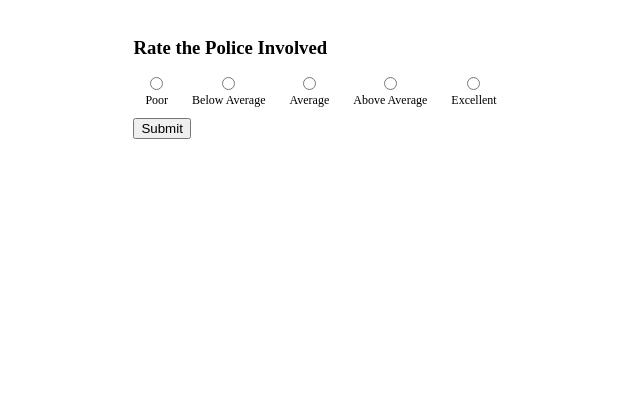
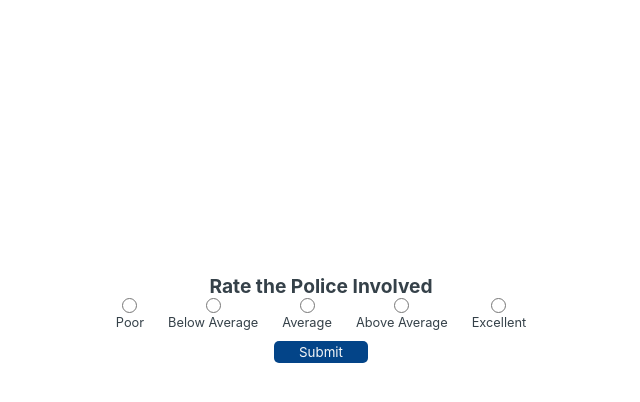
Before and after one commit to charlespaull/yes-no_reviewComponent, a React (Create React App) app in the folder yes-no-user/: page / in a window 1280 px wide. Shown: the top 402 px of the page, without its empty margins (319-959 px from the left). Built offline with nearby package versions, Linux system fonts and the light colour scheme.

Commit message:
moved some code around, styling essentially done. need some match help to style guide & classes from Ian.

```diff
--- a/yes-no-user/src/RatingButtons.js
+++ b/yes-no-user/src/RatingButtons.js
@@ -95,12 +95,12 @@ class RatingButtons extends Component {
     render() {
         // map over ratings array to get each rating name
         let officer_rating;
+        // rating component variable holds rating before user submit
+        let rating_component;
         // declare var that holds confirm component after user submit
         let confirmation_submit;
         // conditional to hold logic for submit - default null
         let conditional = null;
-        // rating component variable holds rating before user submit
-        let rating_component;
 
         // map over render
         officer_rating = (
@@ -118,7 +118,7 @@ class RatingButtons extends Component {
                             // from the index parameter - will track the index from the map function
                             onChange={() => this.onSelectChangeIndex(index)}>
                         </input>
-                        <span>
+                        <span className="span-rating">
                             {rating.rating}
                         </span>
                     </div>
@@ -126,27 +126,10 @@ class RatingButtons extends Component {
             </div>
         )
 
-        // confirmed_submit component
-        confirmation_submit = (
-            <div className="confirmation-container">
-                <div className="rating-thankYou">
-                    Thank you for your Rating!
-                </div>
-                <div className="police-emoji">
-                    <span
-                        id={"policeIcon"}
-                        aria-label="jxs-ally/accessible-emoji"
-                        role="img">
-                            👮🏼‍
-                    </span>
-                </div>
-            </div>
-        )
-
         rating_component = (
             <div className="rating-container">
                 <div className="rating-title">
-                    <h3>Rate the Police Involved</h3>
+                    Rate the Police Involved
                 </div>
                 <div className="buttons-container">
                     <div>
@@ -161,6 +144,26 @@ class RatingButtons extends Component {
                     </button>
                 </div>
             </div>
+        )
+
+        // confirmed_submit component
+        confirmation_submit = (
+            // <div className="big-container">
+                <div className="confirmation-container">
+                    <div className="rating-thankYou">
+                        Thank you for your Rating!
+                    </div>
+                    <div className="police-emoji">
+                        <span
+                            className="span-rating"
+                            id={"policeIcon"}
+                            aria-label="jxs-ally/accessible-emoji"
+                            role="img">
+                                👮🏼‍
+                        </span>
+                    </div>
+                </div>
+            // </div>
         )
 
         // conditional
--- a/yes-no-user/src/ratingButtons.css
+++ b/yes-no-user/src/ratingButtons.css
@@ -1,32 +1,100 @@
+.one-rating {
+    display: inline-block;
+}
+
+input {
+    margin: 0 auto;
+}
+
+.input-button {
+    height: 15px;
+    width: 15px;
+    background-color: rgb(225, 231, 235);
+    border: 1px solid rgb(200, 212, 221);
+    border-radius: 12px;
+    display: block;
+}
+
+/* this isn't working - want style changed when checked */
+.input-button[type=radio]:checked {
+    height: 15px;
+    width: 15px;
+    background-color: rgb(53, 65, 73);
+    border: 1px solid rgb(53, 65, 73);
+    border-radius: 12px;
+}
+
+.span-rating {
+    color: #354149;
+    font-size: .8em;
+    font-family: -apple-system,BlinkMacSystemFont,Bookman,Roboto,Oxygen,Ubuntu,Cantarell,Fira Sans,Droid Sans,Helvetica Neue,sans-serif;
+}
+
 .rating-container {
-    display: table; /* this needs to be changed to flex-box styling */
+    display: flex; /*this isn't how to do this*/
+    flex-direction: column;
+    justify-content: center;
+    align-items: center;
     padding: 10px;
     height: 75vh;
     margin: 0 auto;
 }
 
-.rating-title,
-input {
-    display: inline-block;
+.rating-title {
     margin: 0 auto;
-}
-
-h3 {
-    align-content: center;
-}
-
-span {
-    font-size: 12px;
-}
-
-.input-button {
-    display: block;
-}
-
-.one-rating {
-    display: inline-block;
+    font-size: 1.2em;
+    color: #354149;
+    font-family: -apple-system,BlinkMacSystemFont,Bookman,Roboto,Oxygen,Ubuntu,Cantarell,Fira Sans,Droid Sans,Helvetica Neue,sans-serif;
+    font-weight: 700;
 }
 
 .submit-container {
     padding-top: 10px;
 }
+
+.button-submit {
+    font-family: -apple-system,BlinkMacSystemFont,Bookman,Roboto,Oxygen,Ubuntu,Cantarell,Fira Sans,Droid Sans,Helvetica Neue,sans-serif;
+    color: #f5f6f7;
+    background-color: #034488;
+    padding: 3px 25px;
+    border-radius: 5px;
+    border: 0;
+    margin: 0;
+}
+
+.confirmation-container {
+    display: flex;
+    flex-direction: row;
+    justify-content: center;
+    align-items: center;
+    padding: 5px 0;
+    width: 55vw;
+    height: 10vh;
+    margin: 45vh auto;
+    border-top: 1px solid #c8d4dd;
+    border-bottom: 1px solid #c8d4dd;
+}
+
+/* maybe make the height of the above .confirmation-container 75vh and then put on the .rating-thankYou below the border and the height of the actual text around 10vh */
+
+.rating-thankYou {
+    color: #178fd6;
+    /* border-top: 1px solid #c8d4dd; */
+    padding: 5px 0;
+    font-weight: 700;
+    font-family: -apple-system,BlinkMacSystemFont,Bookman,Roboto,Oxygen,Ubuntu,Cantarell,Fira Sans,Droid Sans,Helvetica Neue,sans-serif;
+}
+
+.police-emoji {
+    flex-direction: row;
+    align-content: center;
+}
+
+/* trying to use for :checked buttons to style */
+/*
+height: 15px;
+    width: 15px;
+    background-color: rgb(53, 65, 73);
+    border: 1px solid rgb(53, 65, 73);
+    border-radius: 12px;
+*/
--- a/yes-no-user/src/userReview.css
+++ b/yes-no-user/src/userReview.css
@@ -7,7 +7,6 @@
   padding: 10px;
   border: 1px solid #9f79ee;
   background-color: #aa8de9;
-  width: 55vw;
   height: 35vh;
   margin: 10vh auto;
 }
```
